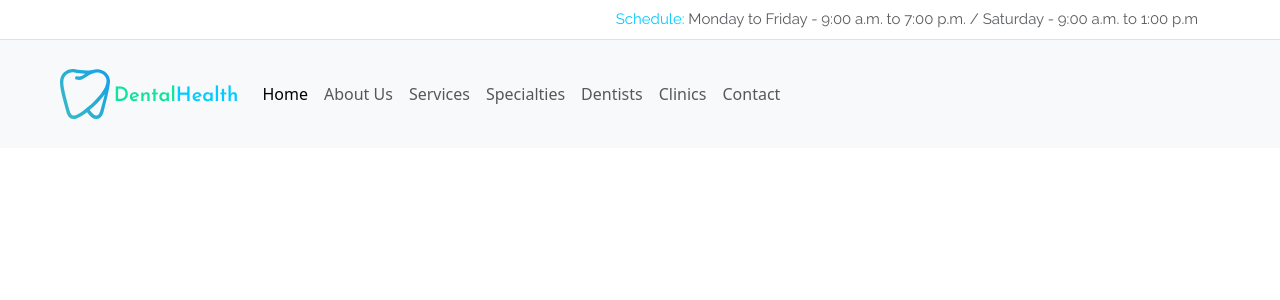
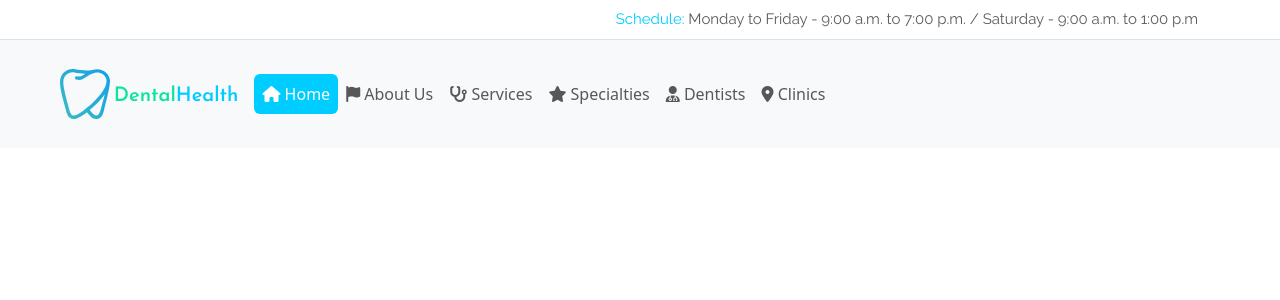
Before and after one commit to aaronmasm/dentalhealth, a Django app: page / in a window 1280 px wide. Shown: the top 300 px of the page. Run offline with Django 5.2, Linux system fonts and the light colour scheme; some libraries are stand-ins or nearby versions.

Commit message:
FontAwesome and Bootstrap nav-pills

```diff
--- a/static/css/base.css
+++ b/static/css/base.css
@@ -7,7 +7,6 @@
 }
 
 /* Imagotype Styles */
-
 .dental-isotype {
     height: 2.5em;
     margin-right: 0.2em;
@@ -25,6 +24,7 @@
     font-weight: 600;
 }
 
+/* Schedule Bar */
 .schedule {
     font-family: var(--base-font), sans-serif;
     font-weight: 400;
@@ -34,3 +34,13 @@
 .schedule-title {
     color: var(--health-color-font);
 }
+
+/* Navbar */
+.nav-pills .nav-link.active {
+    color: #ffffff !important; /* Color blanco */
+    --bs-nav-pills-link-active-bg: var(--health-color-font);
+}
+
+.nav .nav-link {
+    color: #60646d;
+}
--- a/templates/base.html
+++ b/templates/base.html
@@ -13,12 +13,13 @@
     <link href="https://fonts.googleapis.com/css2?family=Josefin+Sans:ital,wght@0,100..700;1,100..700&family=Raleway:ital,wght@0,100..900;1,100..900&display=swap"
           rel="stylesheet">
     <link href="{% static 'css/base.css' %}" rel="stylesheet">
+    <script src="https://kit.fontawesome.com/41ba89782b.js" crossorigin="anonymous"></script>
 </head>
 <body>
 <div class="py-2 border-bottom">
     <div class="container">
         <div class="row">
-            <div class="col-lg-12 col-md-12 text-end schedule text-muted">
+            <div class="col-lg-12 col-md-12 text-center text-lg-end schedule text-muted">
                 <span class="schedule-title">Schedule:</span> Monday to Friday -
                 9:00 a.m. to 7:00 p.m. / Saturday - 9:00 a.m. to 1:00 p.m
             </div>
@@ -38,16 +39,15 @@
                 aria-controls="navbarNavAltMarkup" aria-expanded="false" aria-label="Toggle navigation">
             <span class="navbar-toggler-icon"></span>
         </button>
+
         <div class="collapse navbar-collapse" id="navbarNavAltMarkup">
-            <div class="navbar-nav">
-                <a class="nav-link active" aria-current="page" href="#">Home</a>
-                <a class="nav-link" href="#">About Us</a>
-                <a class="nav-link" href="#">Services</a>
-                <a class="nav-link" href="#">Specialties</a>
-                <a class="nav-link" href="#">Dentists</a>
-                <a class="nav-link" href="#">Clinics</a>
-                <a class="nav-link" href="#">Contact
-                </a>
+            <div class="navbar-nav nav-pills">
+                <a class="nav-link active" aria-current="page" href="#"><i class="fa-solid fa-house"></i> Home</a>
+                <a class="nav-link" href="#"><i class="fa-solid fa-flag"></i> About Us</a>
+                <a class="nav-link" href="#"><i class="fa-solid fa-stethoscope"></i> Services</a>
+                <a class="nav-link" href="#"><i class="fa-solid fa-star"></i> Specialties</a>
+                <a class="nav-link" href="#"><i class="fa-solid fa-user-doctor"></i> Dentists</a>
+                <a class="nav-link" href="#"><i class="fa-solid fa-location-dot"></i> Clinics</a>
             </div>
         </div>
     </div>
```
